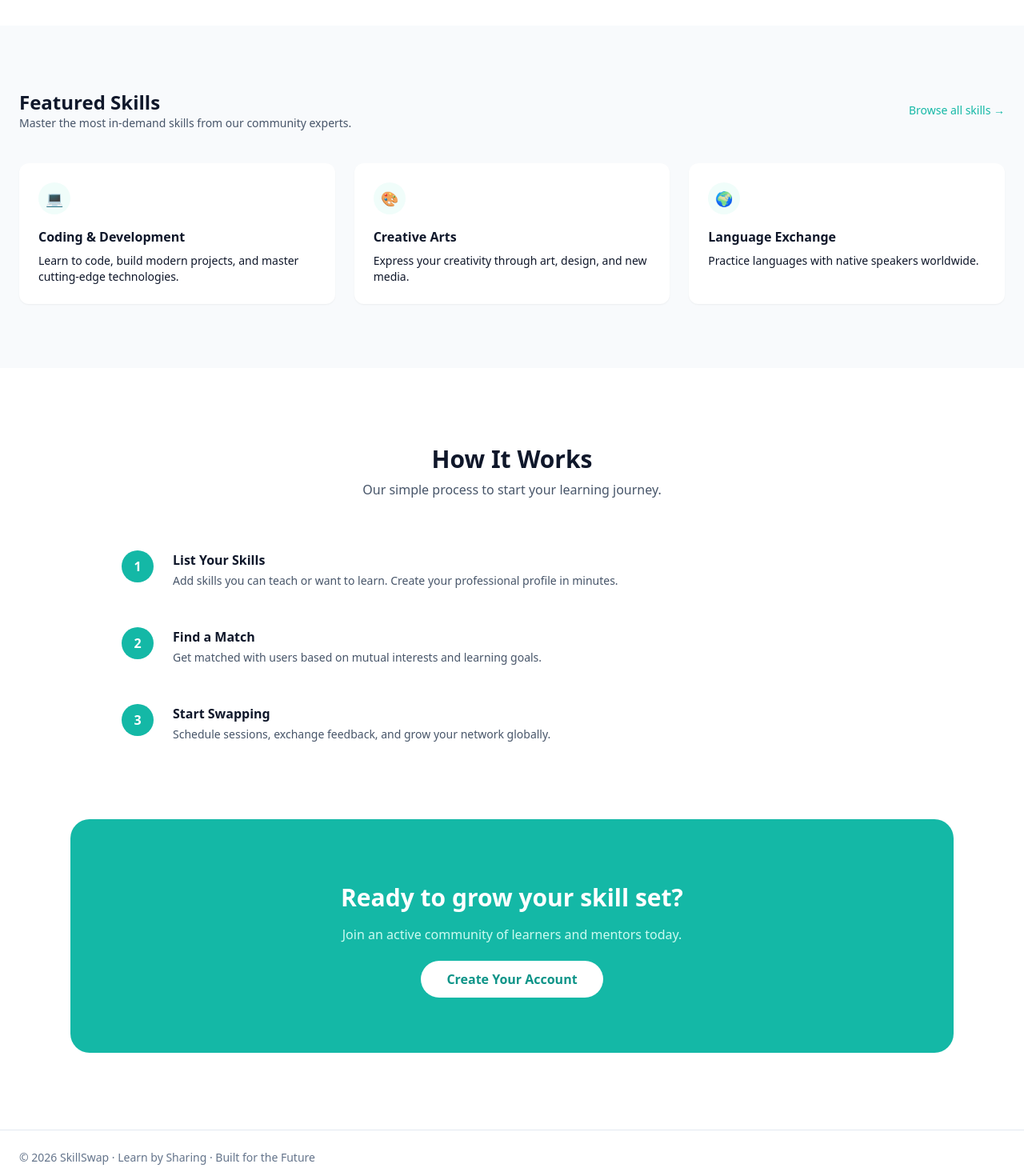
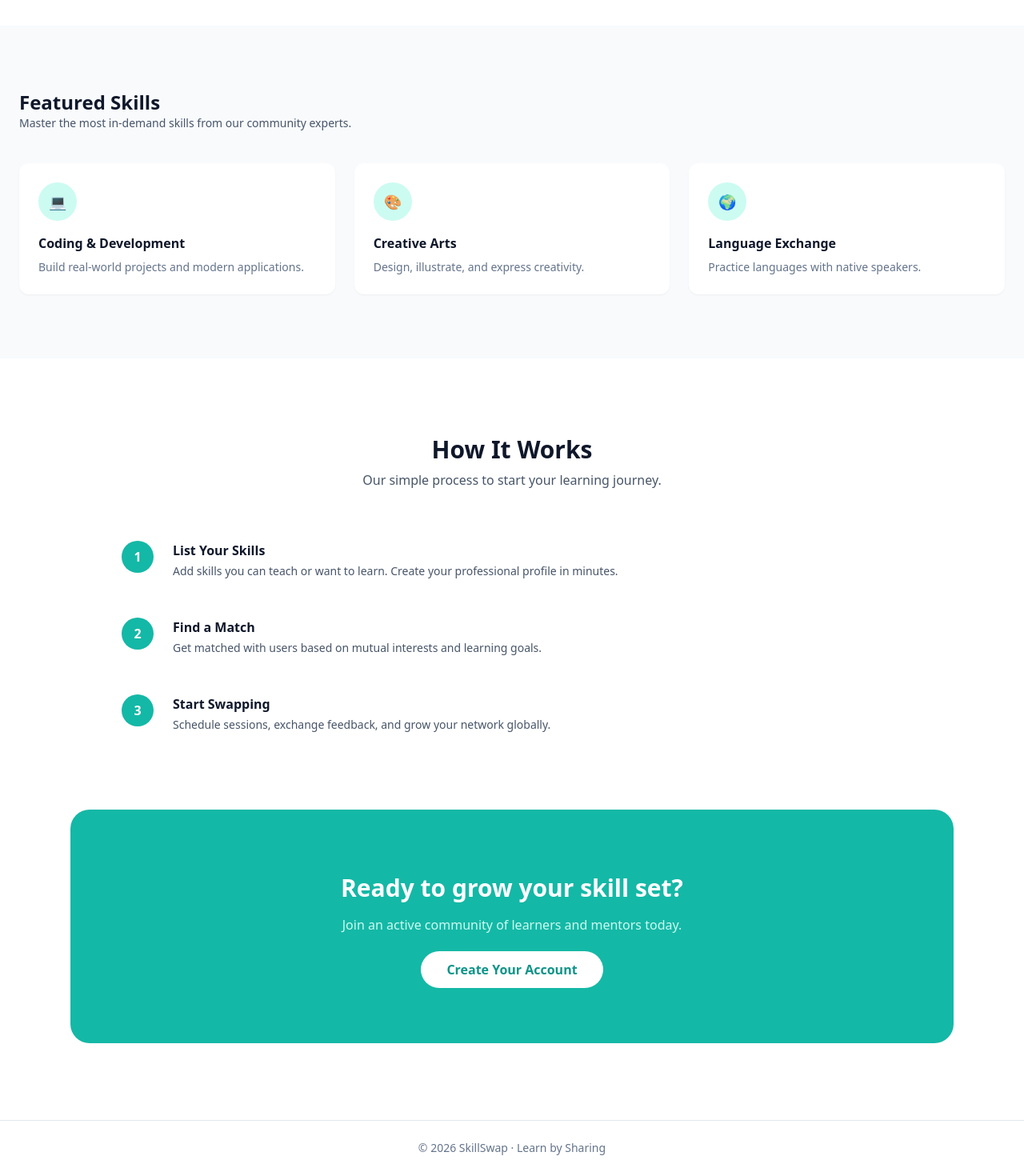
Before and after one commit to palaksingh-06/skill_swap, a React (Vite) app in the folder frontend/: page / in a window 1280 px wide. Shown: the part 680-2150 px from the top of the page at 80% size. Built offline with nearby package versions, Linux system fonts and the light colour scheme.

Commit message:
added framer motion animation to landing,profile and dashboard

```diff
--- a/frontend/package.json
+++ b/frontend/package.json
@@ -12,6 +12,7 @@
   "dependencies": {
     "@tanstack/react-query": "^5.90.17",
     "axios": "^1.13.2",
+    "framer-motion": "^12.26.2",
     "react": "^19.2.0",
     "react-dom": "^19.2.0",
     "react-router": "^7.11.0",
--- a/frontend/src/pages/Dashboard.jsx
+++ b/frontend/src/pages/Dashboard.jsx
@@ -2,10 +2,11 @@ import { Link } from "react-router-dom";
 import { useContext } from "react";
 import { AuthContext } from "../context/AuthContext";
 import { DarkModeContext } from "../context/DarkModeContext";
+import { motion } from "framer-motion";
 
 const Dashboard = () => {
   const { user } = useContext(AuthContext);
-  const { darkMode } = useContext(DarkModeContext); // <-- added dark mode
+  const { darkMode } = useContext(DarkModeContext);
 
   if (!user) {
     return (
@@ -16,18 +17,29 @@ const Dashboard = () => {
   }
 
   return (
-    <div
+    <motion.div
+      initial={{ opacity: 0, y: 20 }}
+      animate={{ opacity: 1, y: 0 }}
+      transition={{ duration: 0.5 }}
       className={`min-h-screen flex items-center justify-center p-6 transition-colors ${
         darkMode ? "bg-slate-900 text-white" : "bg-gray-100 text-gray-900"
       }`}
     >
-      <div
+      <motion.div
+        initial={{ opacity: 0, scale: 0.97 }}
+        animate={{ opacity: 1, scale: 1 }}
+        transition={{ duration: 0.4 }}
         className={`w-full max-w-7xl rounded-3xl shadow-xl overflow-hidden flex transition-colors ${
           darkMode ? "bg-slate-800" : "bg-white"
         }`}
       >
         {/* LEFT GRADIENT PANEL */}
-        <div className="w-full md:w-1/3 bg-gradient-to-br from-teal-300 via-cyan-300 to-sky-400 p-10 flex flex-col items-center text-center">
+        <motion.div
+          initial={{ x: -40, opacity: 0 }}
+          animate={{ x: 0, opacity: 1 }}
+          transition={{ duration: 0.4, delay: 0.1 }}
+          className="w-full md:w-1/3 bg-gradient-to-br from-teal-300 via-cyan-300 to-sky-400 p-10 flex flex-col items-center text-center"
+        >
           {/* Avatar */}
           <div className="w-36 h-36 rounded-full ring-4 ring-white flex items-center justify-center text-4xl font-bold text-gray-700 mb-4">
             {user.name?.charAt(0).toUpperCase()}
@@ -40,12 +52,21 @@ const Dashboard = () => {
           <p className="text-sm mt-6 max-w-xs">
             Welcome back to SkillSwap! Track your learning and exchanges here.
           </p>
-        </div>
+        </motion.div>
 
         {/* RIGHT DASHBOARD CONTENT */}
-        <div className="w-full md:w-2/3 p-10">
+        <motion.div
+          initial={{ x: 40, opacity: 0 }}
+          animate={{ x: 0, opacity: 1 }}
+          transition={{ duration: 0.4, delay: 0.2 }}
+          className="w-full md:w-2/3 p-10"
+        >
           {/* Header */}
-          <h1 className={`text-3xl font-bold mb-10 ${darkMode ? "text-white" : "text-gray-800"}`}>
+          <h1
+            className={`text-3xl font-bold mb-10 ${
+              darkMode ? "text-white" : "text-gray-800"
+            }`}
+          >
             My Dashboard
           </h1>
 
@@ -56,26 +77,41 @@ const Dashboard = () => {
               { title: "Active Sessions", value: 2, desc: "Ongoing learning" },
               { title: "Skills Shared", value: 8, desc: "Total exchanges" },
             ].map((stat, i) => (
-              <div
+              <motion.div
                 key={i}
+                whileHover={{ scale: 1.03 }}
                 className={`border rounded-2xl p-6 transition-colors ${
-                  darkMode ? "bg-slate-700 border-slate-600 text-white" : "bg-gray-50 border-gray-200 text-gray-800"
+                  darkMode
+                    ? "bg-slate-700 border-slate-600 text-white"
+                    : "bg-gray-50 border-gray-200 text-gray-800"
                 } hover:shadow-md`}
               >
-                <p className={`text-sm mb-2 ${darkMode ? "text-gray-300" : "text-gray-500"}`}>
+                <p
+                  className={`text-sm mb-2 ${
+                    darkMode ? "text-gray-300" : "text-gray-500"
+                  }`}
+                >
                   {stat.title}
                 </p>
                 <h3 className="text-3xl font-bold">{stat.value}</h3>
-                <p className={`text-xs mt-1 ${darkMode ? "text-gray-400" : "text-gray-400"}`}>
+                <p
+                  className={`text-xs mt-1 ${
+                    darkMode ? "text-gray-400" : "text-gray-400"
+                  }`}
+                >
                   {stat.desc}
                 </p>
-              </div>
+              </motion.div>
             ))}
           </div>
 
           {/* QUICK ACTIONS */}
           <div>
-            <h2 className={`text-xl font-semibold mb-6 ${darkMode ? "text-white" : "text-gray-800"}`}>
+            <h2
+              className={`text-xl font-semibold mb-6 ${
+                darkMode ? "text-white" : "text-gray-800"
+              }`}
+            >
               Quick Actions
             </h2>
 
@@ -86,22 +122,33 @@ const Dashboard = () => {
                 { title: "Sessions", desc: "View sessions", link: "/sessions" },
                 { title: "Profile", desc: "View profile", link: "/profile" },
               ].map((item, i) => (
-                <Link
-                  key={i}
-                  to={item.link}
-                  className={`border rounded-2xl p-6 transition-colors ${
-                    darkMode ? "bg-slate-700 border-slate-600 text-white hover:shadow-lg" : "bg-white border-gray-200 text-gray-800 hover:shadow-lg"
-                  }`}
-                >
-                  <h3 className="text-lg font-semibold mb-2">{item.title}</h3>
-                  <p className={`text-sm ${darkMode ? "text-gray-300" : "text-gray-500"}`}>{item.desc}</p>
-                </Link>
+                <motion.div key={i} whileHover={{ scale: 1.04 }} whileTap={{ scale: 0.97 }}>
+                  <Link
+                    to={item.link}
+                    className={`border rounded-2xl p-6 transition-colors block ${
+                      darkMode
+                        ? "bg-slate-700 border-slate-600 text-white hover:shadow-lg"
+                        : "bg-white border-gray-200 text-gray-800 hover:shadow-lg"
+                    }`}
+                  >
+                    <h3 className="text-lg font-semibold mb-2">
+                      {item.title}
+                    </h3>
+                    <p
+                      className={`text-sm ${
+                        darkMode ? "text-gray-300" : "text-gray-500"
+                      }`}
+                    >
+                      {item.desc}
+                    </p>
+                  </Link>
+                </motion.div>
               ))}
             </div>
           </div>
-        </div>
-      </div>
-    </div>
+        </motion.div>
+      </motion.div>
+    </motion.div>
   );
 };
 
--- a/frontend/src/pages/Landing.jsx
+++ b/frontend/src/pages/Landing.jsx
@@ -1,10 +1,11 @@
 import { Link } from "react-router-dom";
 import { useEffect, useState, useContext } from "react";
-import { DarkModeContext } from "../context/DarkModeContext"; // use correct context
+import { DarkModeContext } from "../context/DarkModeContext";
+import { motion } from "framer-motion";
 
 const Landing = () => {
   const [isLoggedIn, setIsLoggedIn] = useState(false);
-  const { darkMode } = useContext(DarkModeContext); // ✅ use darkMode boolean
+  const { darkMode } = useContext(DarkModeContext);
 
   useEffect(() => {
     const user = JSON.parse(localStorage.getItem("user"));
@@ -12,21 +13,32 @@ const Landing = () => {
   }, []);
 
   return (
-    <div className={`min-h-screen transition-colors ${darkMode ? "bg-slate-900 text-white" : "bg-white text-slate-900"}`}>
-
+    <div
+      className={`min-h-screen transition-colors ${
+        darkMode ? "bg-slate-900 text-white" : "bg-white text-slate-900"
+      }`}
+    >
       {/* ================= HERO SECTION ================= */}
       <section className="max-w-7xl mx-auto grid md:grid-cols-2 gap-16 px-6 py-24 items-center">
         {/* LEFT CONTENT */}
-        <div>
-          <div className="flex justify-between items-center mb-6">
-            <h1 className="text-5xl font-extrabold leading-tight">
-              Unlock Your <span className="text-teal-500">Potential</span><br />
-              Share Your <span className="text-teal-500">Skills</span><br />
+        <motion.div
+          initial={{ opacity: 0, y: 40 }}
+          animate={{ opacity: 1, y: 0 }}
+          transition={{ duration: 0.6 }}
+        >
+          <h1 className="text-5xl font-extrabold leading-tight mb-6">
+            Unlock Your <span className="text-teal-500">Potential</span>
+            <br />
+            Share Your <span className="text-teal-500">Skills</span>
+            <br />
             Learn Something <span className="text-teal-500">New</span>
           </h1>
-          </div>
 
-          <p className={`text-sm ${darkMode ? "text-slate-300" : "text-slate-600"} max-w-md mb-8`}>
+          <p
+            className={`text-sm ${
+              darkMode ? "text-slate-300" : "text-slate-600"
+            } max-w-md mb-8`}
+          >
             Connect with mentors and peers to exchange skills, grow together,
             and build real experience — without money.
           </p>
@@ -50,96 +62,162 @@ const Landing = () => {
 
             <a
               href="#how-it-works"
-              className={`px-6 py-3 rounded-full font-medium transition ${darkMode ? "bg-slate-700 hover:bg-slate-600 text-white" : "bg-slate-100 hover:bg-slate-200 text-slate-900"}`}
+              className={`px-6 py-3 rounded-full font-medium transition ${
+                darkMode
+                  ? "bg-slate-700 hover:bg-slate-600 text-white"
+                  : "bg-slate-100 hover:bg-slate-200 text-slate-900"
+              }`}
             >
               How it Works
             </a>
           </div>
-        </div>
+        </motion.div>
 
-        {/* RIGHT IMAGE CARD */}
-        <div className="relative">
-          <div className={`rounded-3xl shadow-xl p-6 overflow-hidden transition-colors ${darkMode ? "bg-slate-800" : "bg-white"}`}>
+        {/* RIGHT IMAGE */}
+        <motion.div
+          initial={{ opacity: 0, scale: 0.95 }}
+          animate={{ opacity: 1, scale: 1 }}
+          transition={{ duration: 0.6, delay: 0.2 }}
+          className="relative"
+        >
+          <div
+            className={`rounded-3xl shadow-xl p-6 ${
+              darkMode ? "bg-slate-800" : "bg-white"
+            }`}
+          >
             <img
               src="https://images.unsplash.com/photo-1521737604893-d14cc237f11d"
               alt="SkillSwap collaboration"
-              className="rounded-2xl w-full h-auto object-cover"
+              className="rounded-2xl w-full object-cover"
             />
           </div>
-        </div>
+        </motion.div>
       </section>
 
       {/* ================= FEATURED SKILLS ================= */}
-      <section className={`py-20 transition-colors ${darkMode ? "bg-slate-900" : "bg-slate-50"}`}>
+      <section
+        className={`py-20 ${
+          darkMode ? "bg-slate-900" : "bg-slate-50"
+        }`}
+      >
         <div className="max-w-7xl mx-auto px-6">
-          <div className="flex justify-between items-center mb-10">
-            <div>
+          <div className="mb-10">
             <h2 className="text-2xl font-bold">Featured Skills</h2>
-              <p className={`${darkMode ? "text-slate-300" : "text-slate-600"} text-sm`}>
+            <p
+              className={`text-sm ${
+                darkMode ? "text-slate-300" : "text-slate-600"
+              }`}
+            >
               Master the most in-demand skills from our community experts.
             </p>
           </div>
 
-            <Link to="/Search" className="text-teal-500 text-sm hover:underline">
-              Browse all skills →
-            </Link>
-          </div>
-
           <div className="grid md:grid-cols-3 gap-6">
             {[
-              { title: "Coding & Development", desc: "Learn to code, build modern projects, and master cutting-edge technologies.", icon: "💻" },
-              { title: "Creative Arts", desc: "Express your creativity through art, design, and new media.", icon: "🎨" },
-              { title: "Language Exchange", desc: "Practice languages with native speakers worldwide.", icon: "🌍" },
+              {
+                title: "Coding & Development",
+                desc: "Build real-world projects and modern applications.",
+                icon: "💻",
+              },
+              {
+                title: "Creative Arts",
+                desc: "Design, illustrate, and express creativity.",
+                icon: "🎨",
+              },
+              {
+                title: "Language Exchange",
+                desc: "Practice languages with native speakers.",
+                icon: "🌍",
+              },
             ].map((item) => (
-              <div
+              <motion.div
                 key={item.title}
-                className={`rounded-xl p-6 shadow-sm hover:shadow-md transition-colors ${darkMode ? "bg-slate-800 text-white" : "bg-white text-slate-900"}`}
+                whileHover={{ y: -6 }}
+                className={`rounded-xl p-6 shadow-sm ${
+                  darkMode ? "bg-slate-800" : "bg-white"
+                }`}
               >
-                <div className="w-10 h-10 flex items-center justify-center rounded-full bg-teal-50 mb-4 text-lg">
+                <div className="w-12 h-12 flex items-center justify-center rounded-full bg-teal-100 text-teal-600 mb-4 text-lg">
                   {item.icon}
                 </div>
                 <h3 className="font-semibold mb-2">{item.title}</h3>
-                <p className="text-sm">{item.desc}</p>
-              </div>
+                <p className="text-sm text-slate-500">{item.desc}</p>
+              </motion.div>
             ))}
           </div>
         </div>
       </section>
+      {/* ================= HOW IT WORKS ================= */}
+<section
+  id="how-it-works"
+  className="max-w-5xl mx-auto px-6 py-24 text-center"
+>
+  <a
+  href="#how-it-works"
+></a>
+  <h2 className="text-3xl font-bold mb-2">
+    How It Works
+  </h2>
 
-      {/* ================= HOW IT WORKS ================= */}
-      <section id="how-it-works" className="max-w-5xl mx-auto px-6 py-24 text-center">
-        <h2 className="text-3xl font-bold mb-2">How It Works</h2>
-        <p className={`${darkMode ? "text-slate-300" : "text-slate-600"} mb-16`}>
+  <p
+    className={`mb-16 ${
+      darkMode ? "text-slate-300" : "text-slate-600"
+    }`}
+  >
     Our simple process to start your learning journey.
   </p>
 
   <div className="space-y-12 text-left">
     {[
-            { title: "List Your Skills", desc: "Add skills you can teach or want to learn. Create your professional profile in minutes." },
-            { title: "Find a Match", desc: "Get matched with users based on mutual interests and learning goals." },
-            { title: "Start Swapping", desc: "Schedule sessions, exchange feedback, and grow your network globally." },
+      {
+        title: "List Your Skills",
+        desc: "Add skills you can teach or want to learn. Create your professional profile in minutes.",
+      },
+      {
+        title: "Find a Match",
+        desc: "Get matched with users based on mutual interests and learning goals.",
+      },
+      {
+        title: "Start Swapping",
+        desc: "Schedule sessions, exchange feedback, and grow your network globally.",
+      },
     ].map((step, i) => (
       <div key={i} className="flex gap-6 items-start">
         <div className="w-10 h-10 rounded-full bg-teal-500 text-white flex items-center justify-center font-semibold">
           {i + 1}
         </div>
+
         <div>
-                <h3 className="font-semibold mb-1">{step.title}</h3>
-                <p className={`${darkMode ? "text-slate-300" : "text-slate-600"} text-sm`}>{step.desc}</p>
+          <h3 className="font-semibold mb-1">
+            {step.title}
+          </h3>
+
+          <p
+            className={`text-sm ${
+              darkMode ? "text-slate-300" : "text-slate-600"
+            }`}
+          >
+            {step.desc}
+          </p>
         </div>
       </div>
     ))}
   </div>
 </section>
 
-      {/* ================= CTA ================= */}
+
+      {/* ================= CTA (ONLY WHEN LOGGED OUT) ================= */}
       {!isLoggedIn && (
-        <section className="max-w-6xl mx-auto px-6 mb-24">
-          <div className={`rounded-3xl text-center py-20 px-6 transition-colors ${darkMode ? "bg-teal-700 text-white" : "bg-teal-500 text-white"}`}>
+        <motion.section
+          initial={{ opacity: 0, y: 40 }}
+          whileInView={{ opacity: 1, y: 0 }}
+          viewport={{ once: true }}
+          className="max-w-6xl mx-auto px-6 mb-24"
+        >
+          <div className="rounded-3xl text-center py-20 px-6 bg-teal-500 text-white">
             <h2 className="text-3xl font-bold mb-4">
               Ready to grow your skill set?
             </h2>
-
             <p className="text-teal-100 mb-8">
               Join an active community of learners and mentors today.
             </p>
@@ -151,16 +229,21 @@ const Landing = () => {
               Create Your Account
             </Link>
           </div>
-        </section>
+        </motion.section>
       )}
 
       {/* ================= FOOTER ================= */}
-      <footer className={`border-t py-6 text-sm transition-colors ${darkMode ? "text-slate-400 border-slate-700" : "text-slate-500 border-slate-200"}`}>
-        <div className="max-w-7xl mx-auto px-6 flex justify-between items-center">
-          <span>© 2026 SkillSwap · Learn by Sharing · Built for the Future</span>
+    <footer
+  className={`border-t py-6 text-sm ${
+    darkMode
+      ? "text-slate-400 border-slate-700"
+      : "text-slate-500 border-slate-200"
+  }`}
+>
+  <div className="max-w-7xl mx-auto px-6 text-center">
+    © 2026 SkillSwap · Learn by Sharing
   </div>
 </footer>
-
     </div>
   );
 };
--- a/frontend/src/pages/Profile.jsx
+++ b/frontend/src/pages/Profile.jsx
@@ -3,10 +3,11 @@ import { Link } from "react-router-dom";
 import { AuthContext } from "../context/AuthContext";
 import axios from "axios";
 import { DarkModeContext } from "../context/DarkModeContext";
+import { motion } from "framer-motion";
 
 const Profile = () => {
   const { user, setUser, logout } = useContext(AuthContext);
-  const { darkMode } = useContext(DarkModeContext); // <-- added dark mode context
+  const { darkMode } = useContext(DarkModeContext);
 
   const handleImageUpload = async (file) => {
     if (!file) return;
@@ -34,20 +35,39 @@ const Profile = () => {
   };
 
   if (!user) {
-    return <p className={`p-6 ${darkMode ? "text-white" : "text-slate-900"}`}>Loading profile...</p>;
+    return (
+      <p className={`p-6 ${darkMode ? "text-white" : "text-slate-900"}`}>
+        Loading profile...
+      </p>
+    );
   }
 
   return (
-    <div className={`min-h-screen ${darkMode ? "bg-slate-900 text-white" : "bg-slate-50 text-slate-900"}`}>
-
+    <motion.div
+      initial={{ opacity: 0, y: 20 }}
+      animate={{ opacity: 1, y: 0 }}
+      transition={{ duration: 0.5 }}
+      className={`min-h-screen ${
+        darkMode ? "bg-slate-900 text-white" : "bg-slate-50 text-slate-900"
+      }`}
+    >
       {/* ================= PROFILE CARD ================= */}
       <main className="max-w-6xl mx-auto px-6 py-16">
-        <div className={`rounded-3xl shadow-lg grid md:grid-cols-3 overflow-hidden ${
+        <motion.div
+          initial={{ opacity: 0, scale: 0.97 }}
+          animate={{ opacity: 1, scale: 1 }}
+          transition={{ duration: 0.4 }}
+          className={`rounded-3xl shadow-lg grid md:grid-cols-3 overflow-hidden ${
             darkMode ? "bg-slate-800" : "bg-white"
-        }`}>
-
+          }`}
+        >
           {/* LEFT PROFILE PANEL */}
-          <div className="bg-gradient-to-br from-teal-400 to-cyan-500 p-10 text-white flex flex-col items-center text-center">
+          <motion.div
+            initial={{ x: -40, opacity: 0 }}
+            animate={{ x: 0, opacity: 1 }}
+            transition={{ duration: 0.4, delay: 0.1 }}
+            className="bg-gradient-to-br from-teal-400 to-cyan-500 p-10 text-white flex flex-col items-center text-center"
+          >
             <div className="relative mb-4">
               <div className="w-28 h-28 rounded-full border-4 border-white overflow-hidden">
                 <img
@@ -76,30 +96,54 @@ const Profile = () => {
               Welcome to SkillSwap! <br />
               Complete your profile to start swapping skills.
             </p>
-          </div>
+          </motion.div>
 
           {/* RIGHT CONTENT */}
-          <div className="md:col-span-2 p-12">
-            <h1 className={`text-3xl font-bold mb-6 ${darkMode ? "text-white" : "text-slate-900"}`}>
+          <motion.div
+            initial={{ x: 40, opacity: 0 }}
+            animate={{ x: 0, opacity: 1 }}
+            transition={{ duration: 0.4, delay: 0.2 }}
+            className="md:col-span-2 p-12"
+          >
+            <h1
+              className={`text-3xl font-bold mb-6 ${
+                darkMode ? "text-white" : "text-slate-900"
+              }`}
+            >
               My Profile
             </h1>
 
             <div className="w-12 h-1 bg-teal-500 rounded-full mb-8"></div>
 
             <div className="space-y-6">
-              <ProfileItem title="Dashboard" icon="📊" link="/dashboard" darkMode={darkMode} />
-              <ProfileItem title="Skills" icon="✨" link="/skills" darkMode={darkMode} />
-              <ProfileItem title="Messages" icon="💬" link="/messages" darkMode={darkMode} />
+              <ProfileItem
+                title="Dashboard"
+                icon="📊"
+                link="/dashboard"
+                darkMode={darkMode}
+              />
+              <ProfileItem
+                title="Skills"
+                icon="✨"
+                link="/skills"
+                darkMode={darkMode}
+              />
+              <ProfileItem
+                title="Messages"
+                icon="💬"
+                link="/messages"
+                darkMode={darkMode}
+              />
             </div>
-
-          </div>
-        </div>
+          </motion.div>
+        </motion.div>
       </main>
-    </div>
+    </motion.div>
   );
 };
 
 const ProfileItem = ({ title, icon, link, darkMode }) => (
+  <motion.div whileHover={{ scale: 1.02 }} whileTap={{ scale: 0.97 }}>
     <Link
       to={link}
       className={`flex items-center justify-between rounded-2xl px-6 py-5 hover:shadow transition ${
@@ -107,15 +151,18 @@ const ProfileItem = ({ title, icon, link, darkMode }) => (
       }`}
     >
       <div className="flex items-center gap-4">
-      <div className={`w-10 h-10 rounded-xl flex items-center justify-center shadow ${
+        <div
+          className={`w-10 h-10 rounded-xl flex items-center justify-center shadow ${
             darkMode ? "bg-slate-600" : "bg-white"
-      }`}>
+          }`}
+        >
           {icon}
         </div>
         <span className="font-medium">{title}</span>
       </div>
-    <span className={`${darkMode ? "text-slate-400" : "text-slate-400"} text-xl`}>›</span>
+      <span className="text-slate-400 text-xl">›</span>
     </Link>
+  </motion.div>
 );
 
 export default Profile;
```
Also changed, not shown: 1 other file (tests, documents, lock files or other folders). Lines whose indentation alone changed are shown as unchanged.
